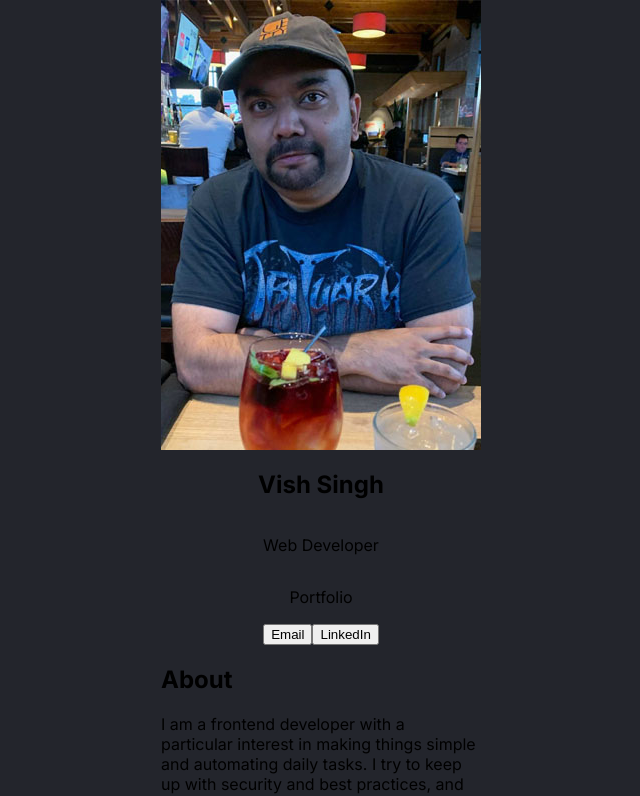
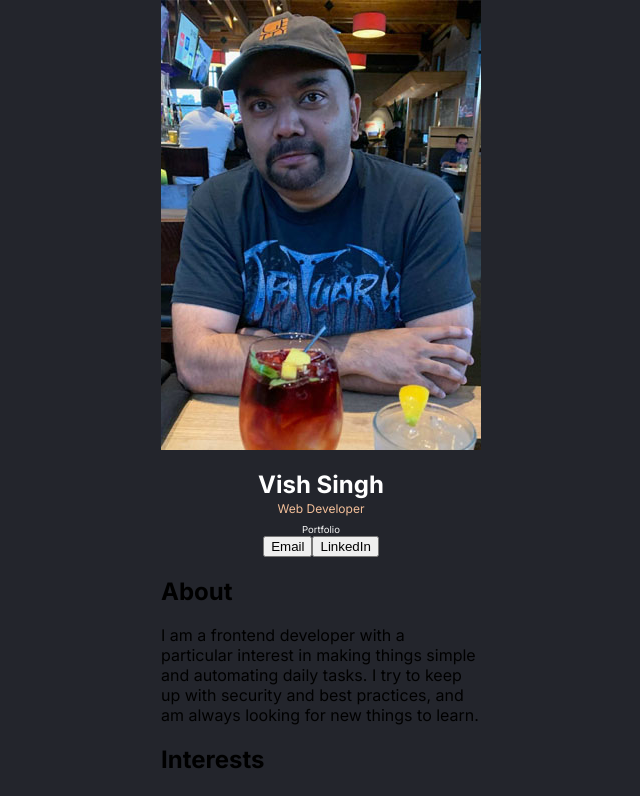
Before and after one commit to vishalicious213/digital-biz-card, a React (Vite) app: page / in a window 1280 px wide. Shown: the top 796 px of the page, without its empty margins (319-959 px from the left). Built offline with nearby package versions, Linux system fonts and the light colour scheme.

Commit message:
styling: set size & spacing for Info

```diff
--- a/components/Info.jsx
+++ b/components/Info.jsx
@@ -5,8 +5,8 @@ export default function Info() {
         <section className="info-section">
             <img className="profile-pic" src={vish} alt="Vish Singh" />
             <h1>Vish Singh</h1>
-            <p>Web Developer</p>
-            <p>Portfolio</p>
+            <p className="role">Web Developer</p>
+            <p className="portfolio">Portfolio</p>
             <div>
                 <button>Email</button>
                 <button>LinkedIn</button>
--- a/index.css
+++ b/index.css
@@ -21,3 +21,21 @@ html, body {
 .profile-pic {
     width: 100%;
 }
+
+h1 {
+    color: white;
+    margin: 1.25rem 0 0;
+    font-size: 1.5rem;
+}
+
+.role {
+    color: #F3BF99;
+    margin: .1rem 0 0;
+    font-size: .75rem;
+}
+
+.portfolio {
+    color: #F5F5F5;
+    margin: .5rem 0 0;
+    font-size: .6rem;
+}
```
